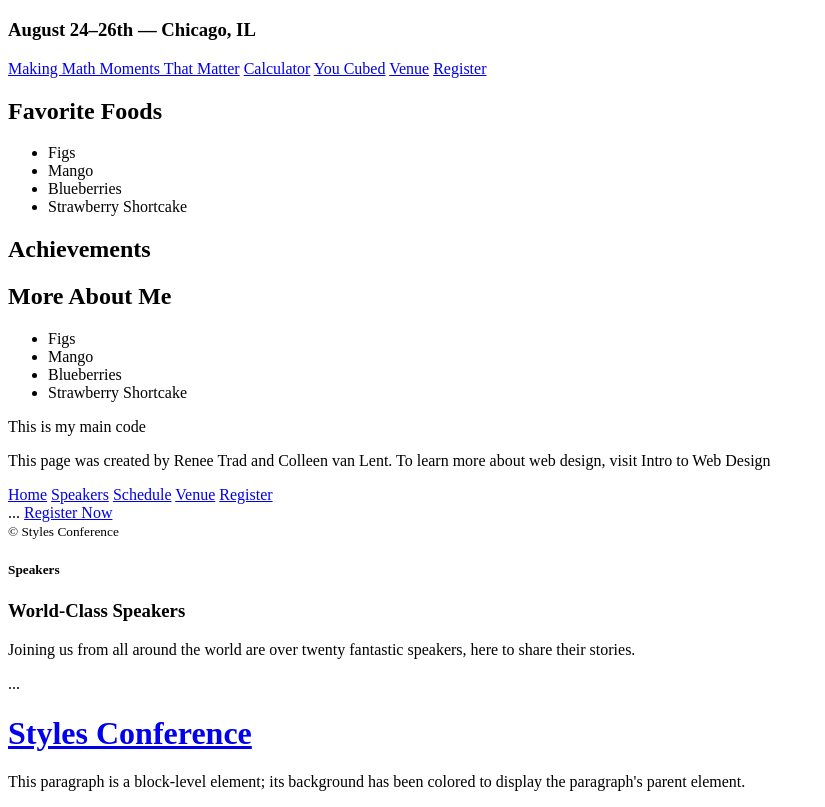
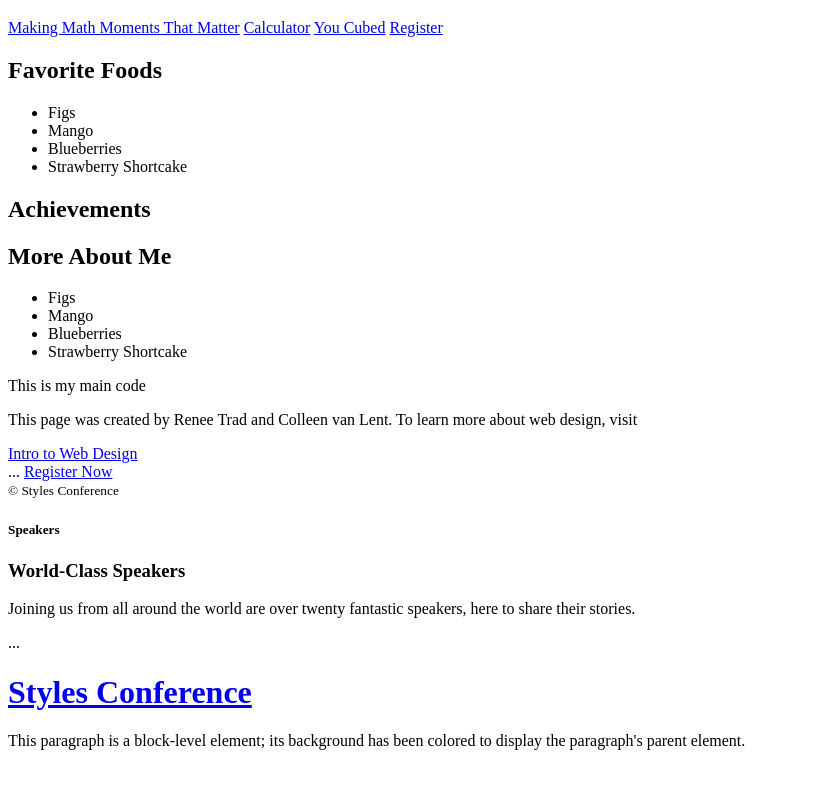
Before and after one commit to rltrad/foodforthought.github.io, a plain HTML site: page Sample1.html in a window 1280 px wide. Shown: the part 61-868 px from the top of the page, without its empty margins (0-825 px from the left). After the commit the page ends 827 px from the top, so only its background shows below. Drawn offline with Linux system fonts and the light colour scheme.

Commit message:
Update Sample1.html

```diff
--- a/Sample1.html
+++ b/Sample1.html
@@ -6,12 +6,10 @@
 
   <header>
   <h1>Renee Trad</h1>
-  <h3>August 24&ndash;26th &mdash; Chicago, IL</h3>
   <nav>
     <a href="https://makemathmoments.com/">Making Math Moments That Matter</a>
     <a href="https://www.desmos.com/calculator">Calculator</a>
     <a href="https://www.youcubed.org/">You Cubed</a>
-    <a href="venue.html">Venue</a>
     <a href="register.html">Register</a>
   </nav>
 </header>
@@ -40,18 +38,10 @@
 </section>
   <body>
     <main><p> This is my main code </main>
-    <footer> <p>This page was created by Renee Trad and Colleen van Lent.  To learn more about web design, visit Intro to Web Design </footer>
+    <footer> <p>This page was created by Renee Trad and Colleen van Lent.  To learn more about web design, visit
+	    <nav>
+    <a href="http://www.intro-webdesign.com./">Intro to Web Design</a>
     </footer>
-
-
-
-  <nav>
-    <a href="index.html">Home</a>
-    <a href="speakers.html">Speakers</a>
-    <a href="schedule.html">Schedule</a>
-    <a href="venue.html">Venue</a>
-    <a href="register.html">Register</a>
-  </nav>
 
 </footer>
 <section>
```
